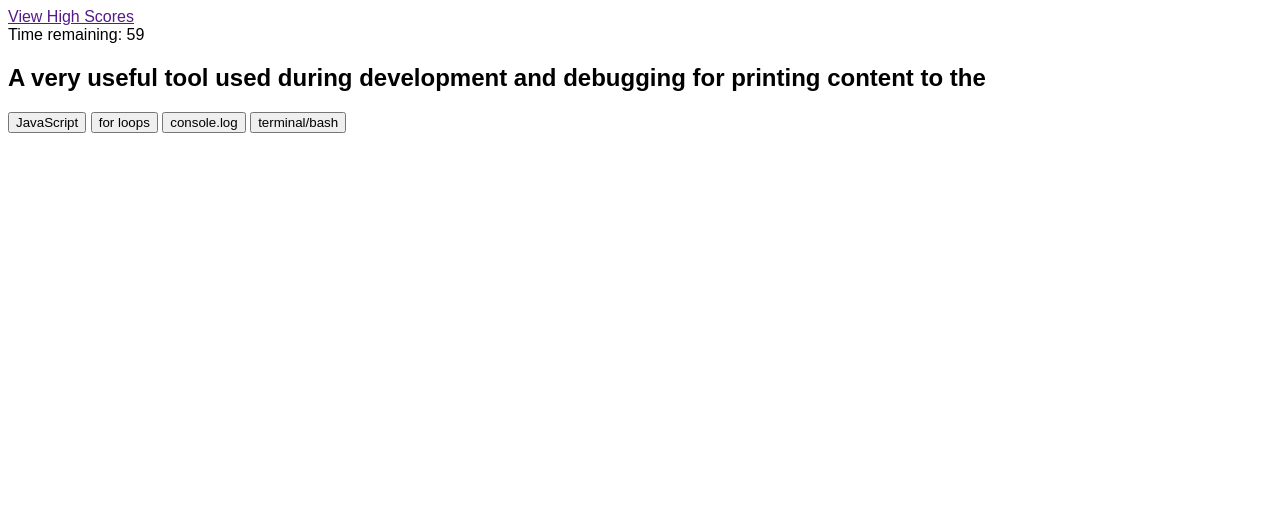
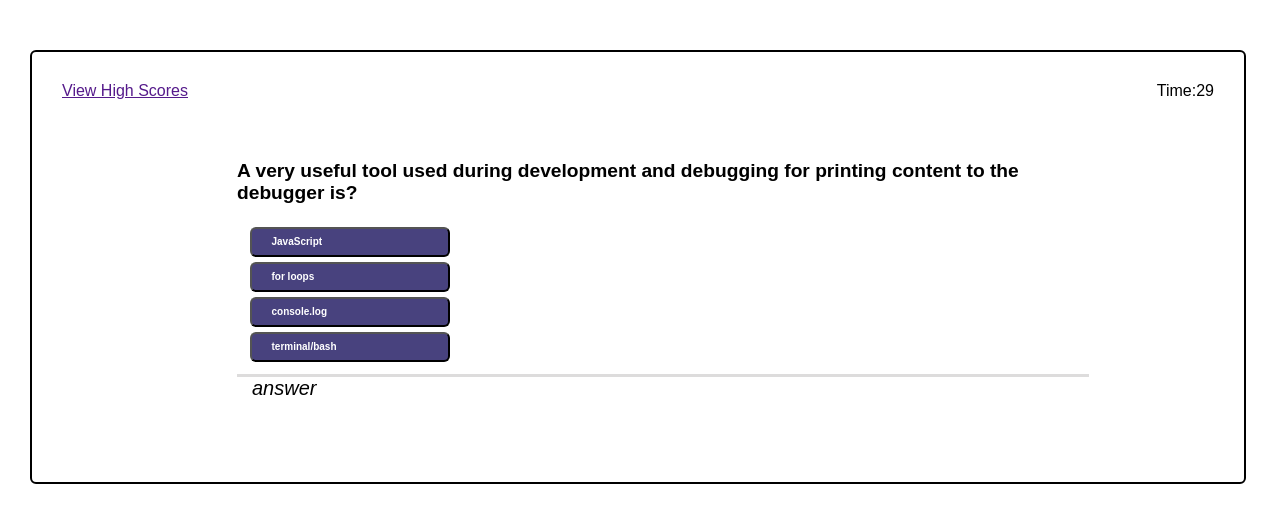
Before and after one commit to Zaphod1977/CodeQuizChallenge, a plain HTML site: page index.html in a window 1280 px wide. Both pictures are taken after a click on the button "Start Quiz". Drawn offline with Linux system fonts and the light colour scheme.

Commit message:
code update with css

```diff
--- a/css/style.css
+++ b/css/style.css
@@ -1,3 +1,161 @@
-body{
+h2, h3{
+    margin: 2px 0 2px 0;
+}
+
+button {
+    margin: 2.5px;
+    background-color: #48427e;
+    color: white;
+    text-align: left;
+    border-radius: 6px;
+    font-size: 10px;
+    height: 30px;
+    width: 200px;
+    padding: 0 0 0 20px;
+    font-weight: bold;
+}
+
+body {
+    flex: auto;
     font-family: sans-serif;
+    width: 90%;
+    height: 400px;
+    margin: 50px 30px 50px 30px;
+    border: 2px solid black;
+    border-radius: 6px;
+    padding: 30px 30px 0 30px;
 }
+
+header {
+    width: 100%;
+    display: inline-flex;
+    justify-content: space-between;
+}
+
+.cqc {
+    text-align: center;
+    padding: 0 100px 0 100px;
+}
+
+#startButton {
+ text-align: center;
+ padding: 0%;
+}
+
+.Q {
+    display: flex;
+    flex-direction: column;
+    align-items: flex-start;
+    padding: 10px;
+    border-bottom: solid rgb(221, 220, 220) 3px;
+    padding: 0 200 0 0;
+}
+
+#a,#b,#c,#d {
+    margin: 2.5px;
+    background-color: #48427e;
+    color: white;
+    text-align: left;
+    border-radius: 6px;
+    font-size: 10px;
+    height: 30px;
+    width: 200px;
+    padding: 0 0 0 20px;
+}
+
+#answer {
+    font-style: italic;
+    padding: 0 0 0 15px;
+    margin: 0;
+}
+
+.paragraph {
+    text-align: center;
+}
+
+#quizPage {
+    font-size: 20px;
+    padding: 0 125px 0 175px;
+    text-align: left;
+}
+
+#start {
+    padding: 80px;
+}
+
+#question.header {
+    padding: 50px 100px 0 0;
+}
+
+#question {
+    display: block;
+    width: 100%;
+    padding-top: 15px;
+    padding-left: 15px;
+    padding-right: 15px;
+    padding-bottom: 85px;
+    font-size: 1.2rem;
+    text-align: left;
+    margin-top: 10px;
+    margin-bottom: 10px;
+    border-radius: 6px;
+}
+
+#tblHighscore {
+    margin: 100px 200px 0 275px;
+}
+
+#fname {
+    width: 100%;
+}
+
+.scoreBtn2 {
+    /* margin: 2.5px;
+    background-color: #48427e;
+    color: white;
+    text-align: left;
+    border-radius: 6px;
+    font-size: 10px;
+    height: 30px;
+    width: 180px;
+    padding: 0 0 0 20px; */
+}
+
+.scoreBtn1 {
+    /* margin: 2.5px;
+    background-color: #48427e;
+    color: white;
+    text-align: left;
+    border-radius: 6px;
+    font-size: 10px;
+    height: 30px;
+    width: 100px;
+    padding: 0 0 0 20px; */
+}
+
+#allDone {
+    padding: 100px 0 100px 200px;
+    font-family: sans-serif;
+    font-size: 16px;
+    font-weight: bold;
+    vertical-align: top;
+    float: left;
+    justify-content: space-evenly;
+    size: 800px;
+}
+
+#addinitials {
+    display: flex;
+    justify-content: space-between;
+    vertical-align: middle;
+}
+
+.scoreBtn3 {
+    /* background-color: #48427e;
+    color: white;
+    text-align: center;
+    border-radius: 6px;
+    font-size: 10px;
+    height: 30px;
+    width: 100px; */
+}
--- a/index.html
+++ b/index.html
@@ -11,29 +11,30 @@
 
 <body>
     <header>
-        <a href="" id="not sure yet">View High Scores</a>
-        <div>
-            Time remaining:
-            <span id="time"></span>
+        <a href="" id="highScores">View High Scores</a>
+        <div id="time">
+            Time:
         </div>
     </header>
     <main>
         <div id="start">
-            <Section>
-                <h1 class="header">Coding Quiz Challenge</h1>
-                <p class="paragraph">Try to answer the following code related questions within the following time limit.
+            <Section class="cqc">
+                <h1>Coding Quiz Challenge</h1>
+                <p>Try to answer the following code related questions within the following time limit.
                     Keep in mind that incorrect answers will hurt your score time by 10 seconds!</p>
                 <button id="startButton">Start Quiz</button>
             </Section>
         </div>
         <div id="quizPage">
-            <Section class="Q">
+            <Section>
                 <h1 class="header" id="question"></h1>
-                <button class="answer" id="a"></button>
-                <button class="answer" id="b"></button>
-                <button class="answer" id="c"></button>
-                <button class="answer" id="d"></button>
-                <p id="answer"></p>
+                <div class="Q">
+                    <button class="answer" id="a"></button>
+                    <button class="answer" id="b"></button>
+                    <button class="answer" id="c"></button>
+                    <button class="answer" id="d"></button>
+                </div>
+                <p id="answer">answer</p>
             </Section>
 
         </div>
@@ -41,13 +42,18 @@
             <Section>
                 <p class="score"></p>
                 <p class="initials"></p>
-                <button class="saveBtn">Save</button>
             </Section>
             <section id="tblHighscore">
-                <h1 class="header">High Scores</h1>
-
+                <h1 class="header">View High Scores</h1>
+                <form action="/action_page.php">
+                    <label for="fname"></label>
+                    <input type="text" id="fname" name="fname"><br><br>
+                </form>
+                <button class="scoreBtn1">Go back</button>
+                <button class="scoreBtn2">Clear high scores</button>
             </section>
         </div>
+
 
     </main>
     <script src="js/script.js"></script>
@@ -55,3 +61,19 @@
 </body>
 
 </html>
+
+<!-- <label for="Name">Last Name:</label> -->
+  <!-- <input name="last_name" id="Last_Name" type="text" />  -->
+
+<!-- <div id="allDone">
+    <>All done!</>
+    < id="gametally">Your final score is:</>
+    <section id="addinitials">
+        <>Enter initials:</>
+        <div class="?">
+            <label for="Initials">Initials:</label>
+            <input initials="initials" id="initials" type="text" />
+        </div>
+        <button class="scoreBtn3">Submit</button>
+    </section>
+</div> -->
--- a/js/questions.js
+++ b/js/questions.js
@@ -1,28 +1,28 @@
 var questions = [
     {
-        text: "A very useful tool used during development and debugging for printing content to the",
+        text: "A very useful tool used during development and debugging for printing content to the debugger is?",
         answers: ["JavaScript", "for loops", "console.log", "terminal/bash"],
-        correctAnswer: "console.log"
+        correctAnswer: "for loops"
     },
     {
-        text: "A very useful tool used during development and debugging for printing content to the",
-        answers: ["JavaScript", "for loops", "console.log", "terminal/bash"],
-        correctAnswer: "console.log"
+        text: "The condition in an if / else statement is enclosed with _______?",
+        answers: ["quotes" , "curly brackets" , "parenthesis" , "square brackets"],
+        correctAnswer: "parenthesis"
     },
     {
-        text: "A very useful tool used during development and debugging for printing content to the",
-        answers: ["JavaScript", "for loops", "console.log", "terminal/bash"],
-        correctAnswer: "console.log"
+        text: "Commonly used data types DO NOT include?",
+        answers: ["strings" , "booleans" , "alerts" , "numbers"],
+        correctAnswer: "booleans"
     },
     {
-        text: "A very useful tool used during development and debugging for printing content to the",
-        answers: ["JavaScript", "for loops", "console.log", "terminal/bash"],
-        correctAnswer: "console.log"
+        text: " String values must be enclosed within _______ when being assigned a variable.",
+        answers: ["commas" , "curly brackets" , "quotes" , "parenthesis"],
+        correctAnswer: "curly brackets"
     },
     {
-        text: "A very useful tool used during development and debugging for printing content to the",
-        answers: ["JavaScript", "for loops", "console.log", "terminal/bash"],
-        correctAnswer: "console.log"
+        text: "Arrays in JavaScript can be used to store _______ ?",
+        answers: ["numbers and strings" , "other arrays" , "booleans" , "all of the above"],
+        correctAnswer: "all of the above"
     }
 ];
 
--- a/js/script.js
+++ b/js/script.js
@@ -1,6 +1,6 @@
 var score = 0;
 var questionNumber = 0;
-var timer = 60;
+var timer = 30;
 var interval;
 
 document.getElementById("quizPage").style.display = "none";
@@ -9,7 +9,7 @@ document.getElementById("highScore").style.display = "none";
 function start() {
     score = 0;
     questionNumber = 0;
-    timer = 60;
+    timer = 30;
     document.getElementById("start").style.display = "none";
     document.getElementById("quizPage").style.display = "block";
     interval = setInterval("updateTimer()", 1000);
@@ -18,11 +18,11 @@ function start() {
 }
 
 function updateTimer() {
-    document.getElementById("time").innerHTML = timer;
+    document.getElementById("time").innerHTML = "Time:" + timer;
     timer--;
     if (timer < 0) {
         clearInterval(interval);
-        endQuiz();
+        // endQuiz();
     }
 }
 
@@ -54,10 +54,10 @@ function checkAnswer() {
     }
 }
 
-function endQuiz(){
-    document.getElementById ("quizPage").style.display="none";
-    document.getElementById ("highScore").style.display="block";
-    document.getElementById ("score").innerHTML="Score: " + score + "/" + questions.length;
+function endQuiz() {
+    document.getElementById("quizPage").style.display = "none";
+    document.getElementById("highScore").style.display = "block";
+    document.getElementById("score").innerHTML = "Score: " + score + "/" + questions.length;
 }
 
 document.getElementById("a").addEventListener("click", checkAnswer);
```
